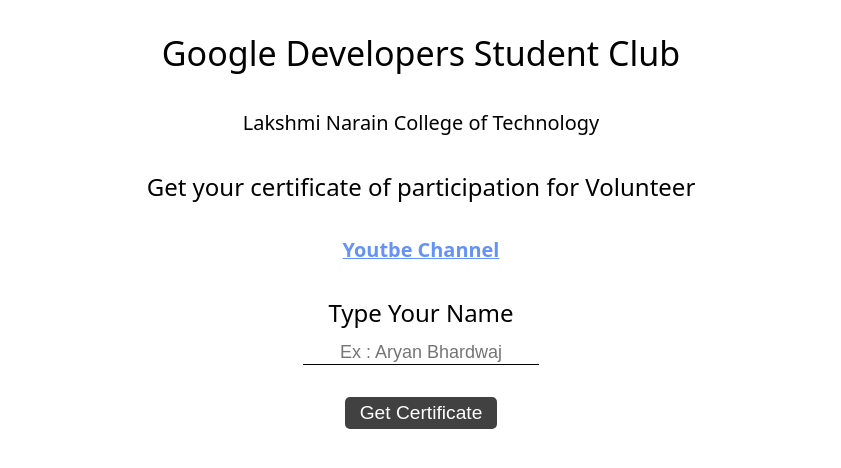
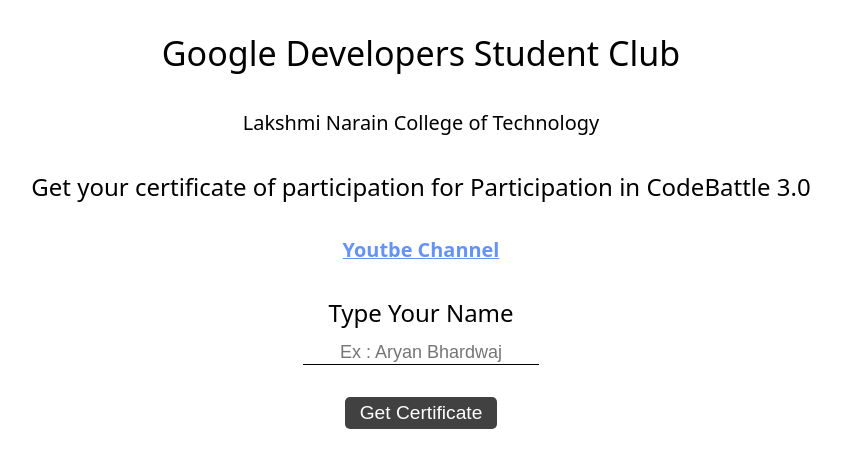
Before and after one commit to weebo-ary/certificate-generator, a plain HTML site: page index.html in a window 1280 px wide. Shown: the part 134-602 px from the top of the page, without its empty margins (219-1060 px from the left). Drawn offline with Linux system fonts and the light colour scheme; a script that the page names is missing.

Commit message:
Update index.html

```diff
--- a/index.html
+++ b/index.html
@@ -14,7 +14,7 @@
         <img src="./logo.png" alt="GDSC:LNCT" style="width: 3.5em;height: 3em">
         <h4 style="font-size: 34px">Google Developers Student Club</h4>
         <h5 style="font-weight: 400;">Lakshmi Narain College of Technology</h5>
-        <h4>Get your certificate of participation for Volunteer</h4>
+        <h4>Get your certificate of participation for Participation in CodeBattle 3.0</h4>
         <h5> <a href="https://www.youtube.com/channel/UCr4nj7gGFSsBznyaEu2o4lw" target="_blank"
                 rel="noopener noreferrer">Youtbe Channel</a></h5>
     </header>
```
